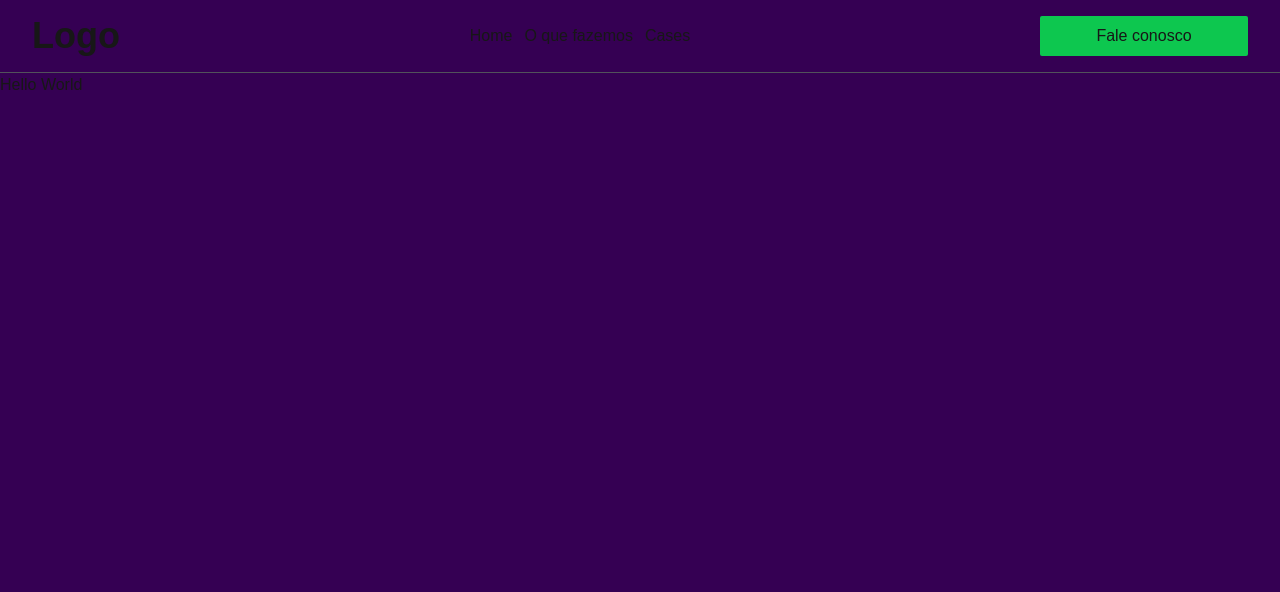
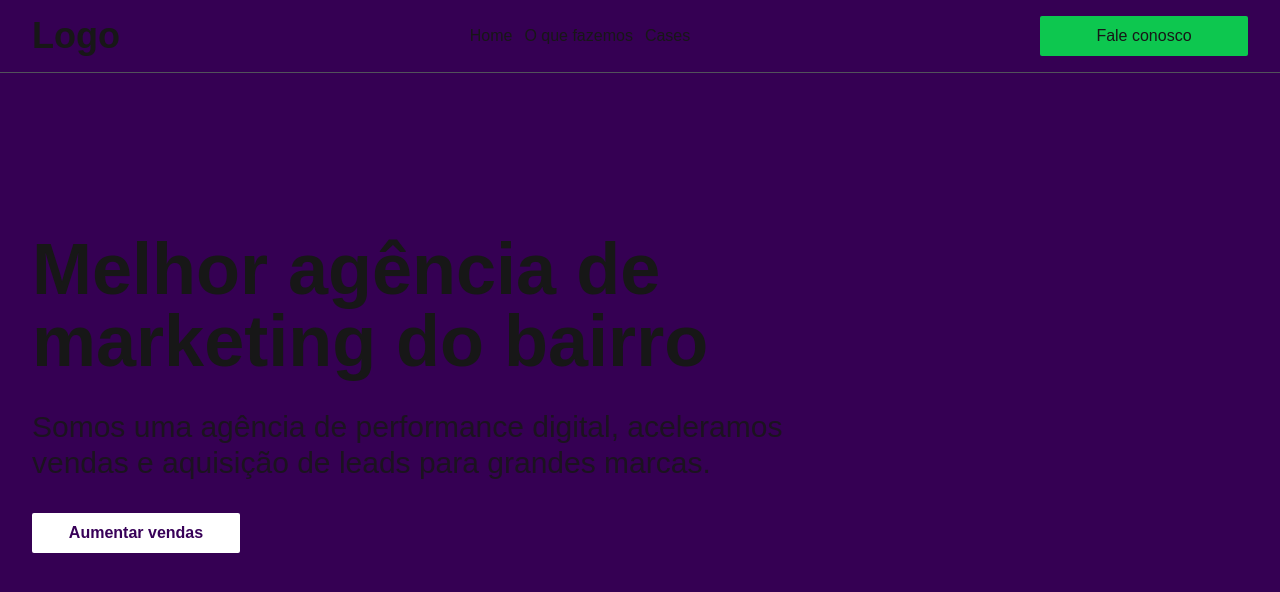
Before and after one commit to VagnerNatvidade/lading-page, a Next.js app: page / in a window 1280 px wide. Shown: the top 592 px of the page. Built offline with nearby package versions, Linux system fonts and the light colour scheme.

Commit message:
create a contente in homepage

```diff
--- a/app/page.tsx
+++ b/app/page.tsx
@@ -1,10 +1,24 @@
+import Button from "@/components/button";
 import Header from "@/components/header";
 
 export default function Home() {
   return (
     <div>
       <Header />
-      <h1>Hello World</h1>
+      <main className="mt-40 px-8">
+        <div className="w-[800px]">
+          <h1 className="text-7xl font-bold">
+            Melhor agência de marketing do bairro
+          </h1>
+          <p className="my-8 text-3xl opacity-85 ">
+            Somos uma agência de performance digital, aceleramos vendas e
+            aquisição de leads para grandes marcas.
+          </p>
+          <div className="w-max rounded-sm bg-white text-primary font-bold">
+            <Button title="Aumentar vendas" />
+          </div>
+        </div>
+      </main>
     </div>
   );
 }
--- a/tailwind.config.ts
+++ b/tailwind.config.ts
@@ -12,6 +12,7 @@ export default {
         background: "var(--background)",
         foreground: "var(--foreground)",
         button: "#0DC74F",
+        primary: "#380158"
       },
     },
   },
```
Also changed, not shown: public/bg-lines.svg (added).
